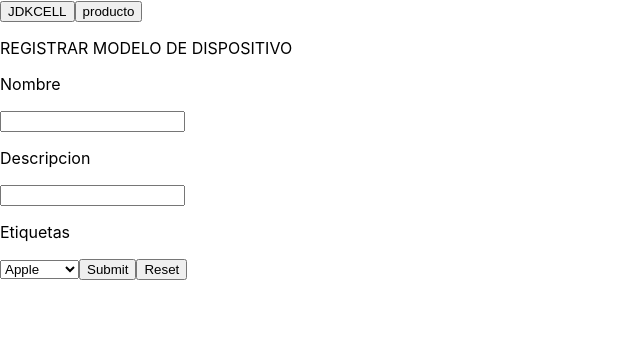
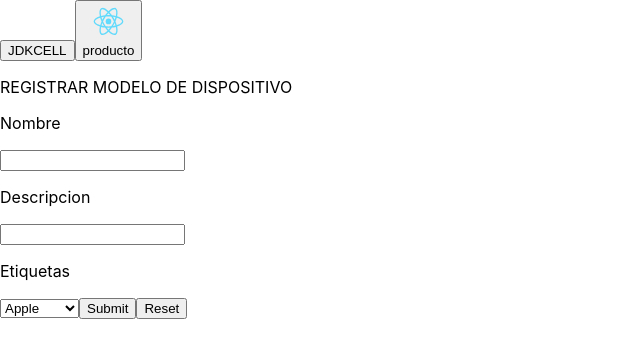
Before and after one commit to nnpqo/Ingenieria-De-Software, a React (Create React App) app in the folder cliente/: page / in a window 1280 px wide. Shown: the top 358 px of the page, without its empty margins (0-640 px from the left). Built offline with nearby package versions, Linux system fonts and the light colour scheme.

Commit message:
pagina principal

```diff
--- a/cliente/src/App.js
+++ b/cliente/src/App.js
@@ -1,4 +1,4 @@
-//import logo from './logoProducto.svg';
+import logo from './logo.svg';
 import './App.css';
 import { Component } from 'react';
 import RegistrarModelo from './componentes/RegistrarModelo';
@@ -9,7 +9,10 @@ function App() {
       <header className="JDK-header">
         <title>venta</title>
         <button id='logo'>JDKCELL</button>
-        <button className='seccion'>producto</button>
+        <button className='seccion'>
+          <img src={logo} alt="productoIMG"/>
+          <span>producto</span>
+        </button>
       </header>
       <body>
         <div id='izq'>
```
